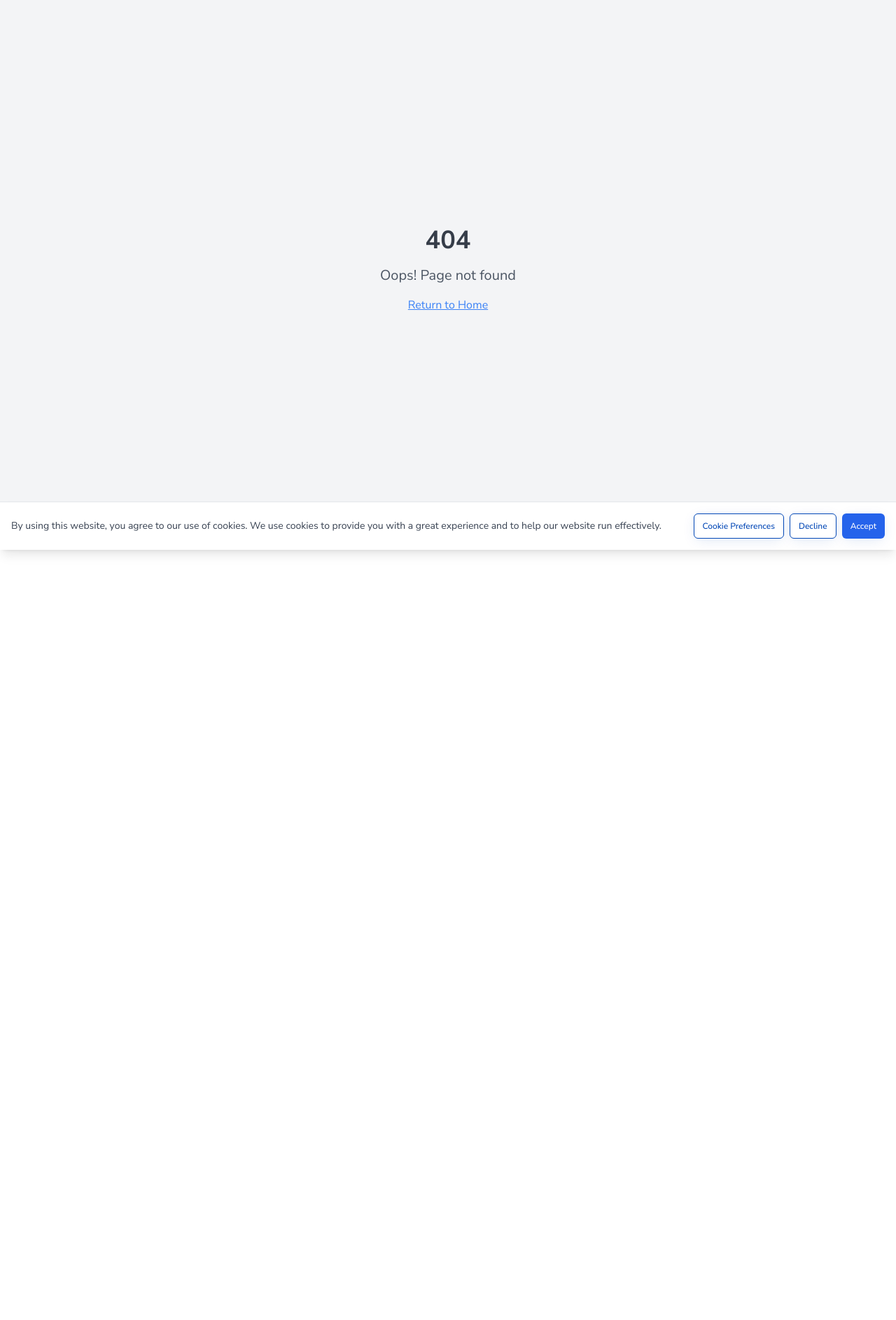
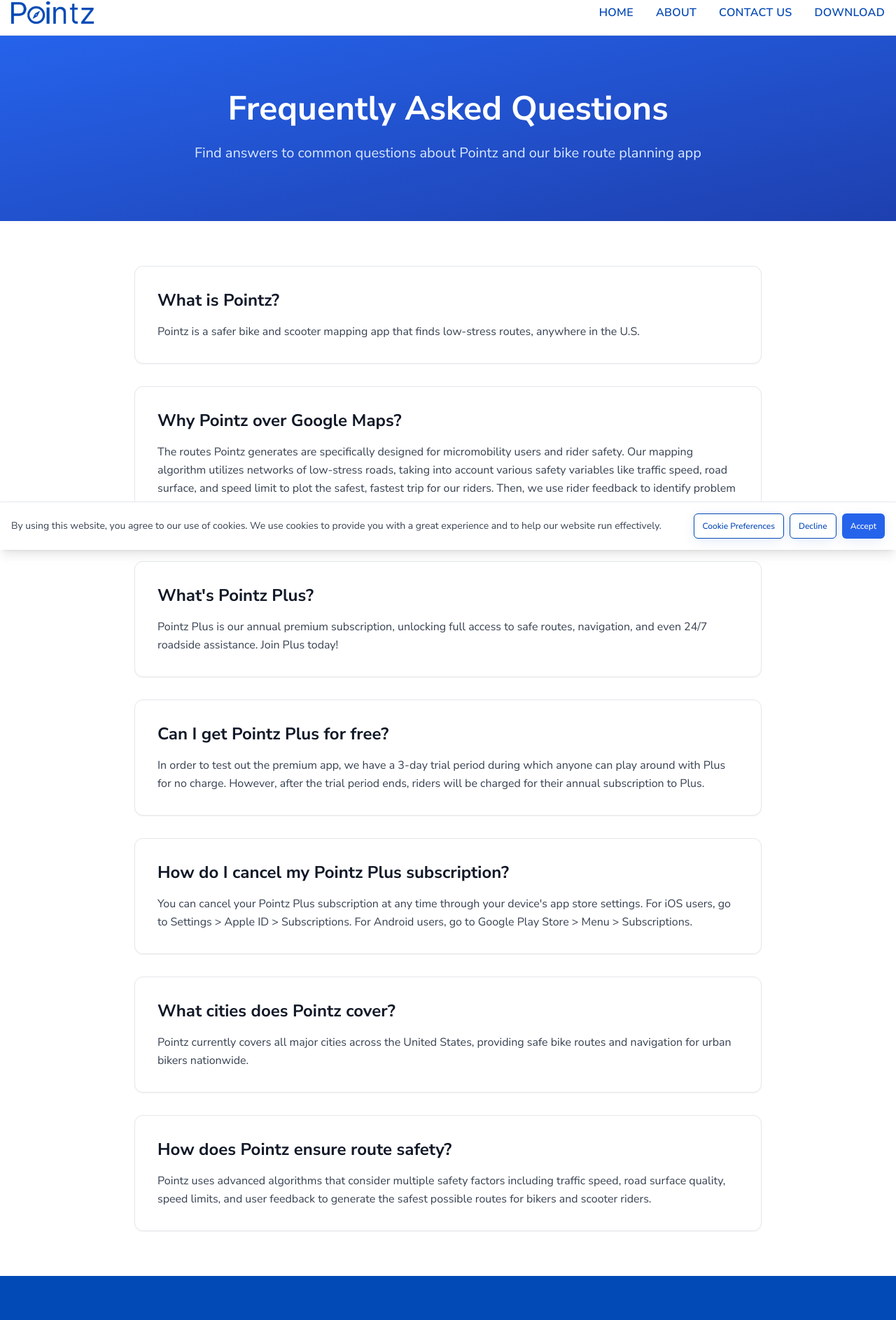
Before and after one commit to PointzOfficial/pointz-website, a React (Vite) app: page /announcement in a window 1280 px wide. Shown: the part 14-1901 px from the top of the page at 70% size. Before the commit the page ends 800 px from the top, so only its background shows below. Built offline with nearby package versions, Linux system fonts and the light colour scheme.

Commit message:
Add FAQs page and update routing in App component; enhance sitemap.xml with new URLs for improved SEO.

```diff
--- a/src/App.tsx
+++ b/src/App.tsx
@@ -12,6 +12,7 @@
 import { ScrollToTop } from "./components/ScrollToTop";
 import TermsConditions from "./pages/TermsConditions";
 import Privacy from "./pages/Privacy";
+import FAQs from "./pages/FAQs";
 
 const queryClient = new QueryClient();
 
@@ -28,6 +29,8 @@
           <Route path="/contact" element={<ContactUs />} />
           <Route path="/download" element={<Download />} />
           <Route path="/qr-code" element={<Download />} />
+          <Route path="/faqs-pointz-plus" element={<FAQs />} />
+          <Route path="/announcement" element={<FAQs />} />
           <Route path="/terms-conditions" element={<TermsConditions />} />
           <Route path="/privacy" element={<Privacy />} />
           {/* ADD ALL CUSTOM ROUTES ABOVE THE CATCH-ALL "*" ROUTE */}
--- /dev/null
+++ b/src/pages/FAQs.tsx
@@ -0,0 +1,107 @@
+import { Header } from "@/components/Header";
+import { Footer } from "@/components/Footer";
+
+const FAQs = () => {
+  return (
+    <>
+      <Header />
+      <main className="min-h-screen bg-white">
+        {/* Hero Section */}
+        <section className="bg-gradient-to-br from-blue-600 to-blue-800 text-white py-20">
+          <div className="container mx-auto px-4">
+            <div className="max-w-4xl mx-auto text-center">
+              <h1 className="text-4xl md:text-5xl font-bold mb-6">
+                Frequently Asked Questions
+              </h1>
+              <p className="text-xl text-blue-100 leading-relaxed">
+                Find answers to common questions about Pointz and our bike route planning app
+              </p>
+            </div>
+          </div>
+        </section>
+
+        {/* FAQs Content */}
+        <section className="py-16">
+          <div className="container mx-auto px-4">
+            <div className="max-w-4xl mx-auto">
+              <div className="space-y-8">
+                {/* FAQ Item */}
+                <div className="bg-white border border-gray-200 rounded-xl p-8 shadow-sm">
+                  <h3 className="text-2xl font-bold text-gray-900 mb-4">
+                    What is Pointz?
+                  </h3>
+                  <p className="text-gray-700 leading-relaxed">
+                    Pointz is a safer bike and scooter mapping app that finds low-stress routes, anywhere in the U.S.
+                  </p>
+                </div>
+
+                {/* FAQ Item */}
+                <div className="bg-white border border-gray-200 rounded-xl p-8 shadow-sm">
+                  <h3 className="text-2xl font-bold text-gray-900 mb-4">
+                    Why Pointz over Google Maps?
+                  </h3>
+                  <p className="text-gray-700 leading-relaxed">
+                    The routes Pointz generates are specifically designed for micromobility users and rider safety. Our mapping algorithm utilizes networks of low-stress roads, taking into account various safety variables like traffic speed, road surface, and speed limit to plot the safest, fastest trip for our riders. Then, we use rider feedback to identify problem areas and continually improve our navigation.
+                  </p>
+                </div>
+
+                {/* FAQ Item */}
+                <div className="bg-white border border-gray-200 rounded-xl p-8 shadow-sm">
+                  <h3 className="text-2xl font-bold text-gray-900 mb-4">
+                    What's Pointz Plus?
+                  </h3>
+                  <p className="text-gray-700 leading-relaxed">
+                    Pointz Plus is our annual premium subscription, unlocking full access to safe routes, navigation, and even 24/7 roadside assistance. Join Plus today!
+                  </p>
+                </div>
+
+                {/* FAQ Item */}
+                <div className="bg-white border border-gray-200 rounded-xl p-8 shadow-sm">
+                  <h3 className="text-2xl font-bold text-gray-900 mb-4">
+                    Can I get Pointz Plus for free?
+                  </h3>
+                  <p className="text-gray-700 leading-relaxed">
+                    In order to test out the premium app, we have a 3-day trial period during which anyone can play around with Plus for no charge. However, after the trial period ends, riders will be charged for their annual subscription to Plus.
+                  </p>
+                </div>
+
+                {/* FAQ Item */}
+                <div className="bg-white border border-gray-200 rounded-xl p-8 shadow-sm">
+                  <h3 className="text-2xl font-bold text-gray-900 mb-4">
+                    How do I cancel my Pointz Plus subscription?
+                  </h3>
+                  <p className="text-gray-700 leading-relaxed">
+                    You can cancel your Pointz Plus subscription at any time through your device's app store settings. For iOS users, go to Settings &gt; Apple ID &gt; Subscriptions. For Android users, go to Google Play Store &gt; Menu &gt; Subscriptions.
+                  </p>
+                </div>
+
+                {/* FAQ Item */}
+                <div className="bg-white border border-gray-200 rounded-xl p-8 shadow-sm">
+                  <h3 className="text-2xl font-bold text-gray-900 mb-4">
+                    What cities does Pointz cover?
+                  </h3>
+                  <p className="text-gray-700 leading-relaxed">
+                    Pointz currently covers all major cities across the United States, providing safe bike routes and navigation for urban bikers nationwide.
+                  </p>
+                </div>
+
+                {/* FAQ Item */}
+                <div className="bg-white border border-gray-200 rounded-xl p-8 shadow-sm">
+                  <h3 className="text-2xl font-bold text-gray-900 mb-4">
+                    How does Pointz ensure route safety?
+                  </h3>
+                  <p className="text-gray-700 leading-relaxed">
+                    Pointz uses advanced algorithms that consider multiple safety factors including traffic speed, road surface quality, speed limits, and user feedback to generate the safest possible routes for bikers and scooter riders.
+                  </p>
+                </div>
+              </div>
+            </div>
+          </div>
+        </section>
+      </main>
+      <Footer />
+    </>
+  );
+};
+
+export default FAQs;
```
Also changed, not shown: 1 other file (tests, documents, lock files or other folders).
